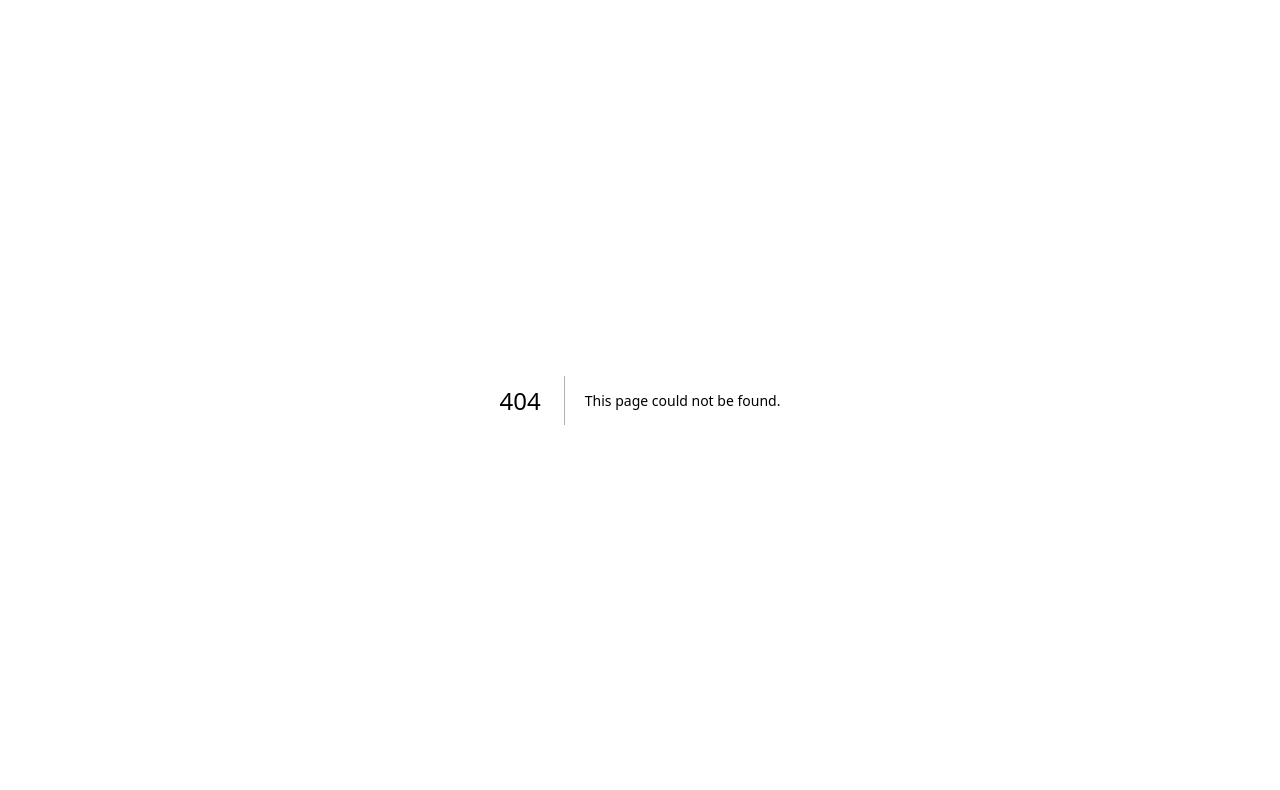
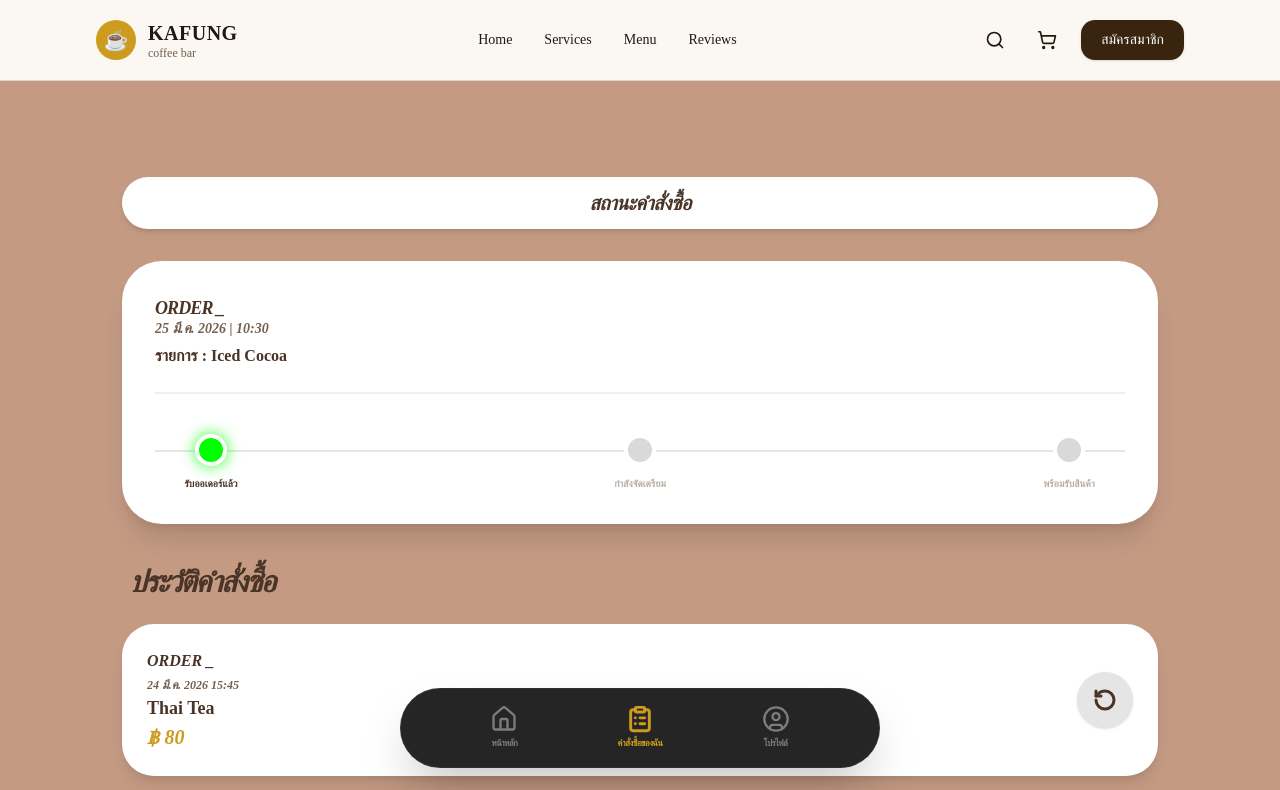
Before and after one commit to G10-Team-Project-SoftwareDev-1-Sec-1-68/coffe-shop, a Next.js app: page /orders in a window 1280 px wide. Before the commit this address had no page. Shown: the top 790 px of the page. Built offline with nearby package versions, Linux system fonts and the light colour scheme.

Commit message:
Add Floder orders

```diff
--- a/src/app/menu-2/page.jsx
+++ b/src/app/menu-2/page.jsx
@@ -1,9 +1,10 @@
 "use client";
 import * as React from "react";
 import { Coffee, CupSoda, Snowflake, CakeSlice, Candy, Home, ClipboardList, UserCircle } from "lucide-react";
+import Link from "next/link"; // 🟢 เพิ่ม Link สำหรับเชื่อมโยงหน้า
 import Header from "../components/Header";
 import MenuCard from "./MenuCard";
-import PromoBanner from "./PromoBanner"; // Import ส่วนโปรโมชั่นที่แยกออกมา
+import PromoBanner from "./PromoBanner";
 
 const KAFUNG_DATA = [
   { id: 1, nameEn: "Hot Espresso", descTh: "เอสเพรสโซ่ร้อน เข้มข้น หอมกรุ่นต้นตำรับ", price: 65, type: "hot", image: "/menu-images/hot-espresso.png" },
@@ -43,15 +44,11 @@ export default function KafungMenuPage() {
     <div className="min-h-screen bg-[var(--background)] pb-40 relative selection:bg-coffee-gold/30">
       <Header />
 
-      {/* 🟢 ปรับลด pt-48 เป็น pt-32 เพื่อเขยิบ Banner ขึ้นไปด้านบน */}
       <main className="max-w-[1200px] mx-auto pt-32 px-10">
-
-        {/* ส่วนโปรโมชั่น: ลดระยะห่างด้านล่างจาก mb-16 เป็น mb-10 */}
         <div className="mb-10">
           <PromoBanner />
         </div>
 
-        {/* Tab หมวดหมู่: ปรับ mb-16 เป็น mb-8 เพื่อให้รายการอาหารขึ้นมาเร็วขึ้น */}
         <div className="flex justify-center gap-5 mb-8 overflow-x-auto py-4 no-scrollbar">
           <CategoryTab label="ร้อน" icon={Coffee} active={activeTab === "hot"} onClick={() => setActiveTab("hot")} />
           <CategoryTab label="เย็น" icon={CupSoda} active={activeTab === "iced"} onClick={() => setActiveTab("iced")} />
@@ -60,7 +57,6 @@ export default function KafungMenuPage() {
           <CategoryTab label="อื่นๆ" icon={Candy} active={activeTab === "others"} onClick={() => setActiveTab("others")} />
         </div>
 
-        {/* รายการเมนู */}
         <div className="space-y-1 pb-32">
           {filteredData.length > 0 ? (
             filteredData.map((item) => <MenuCard key={item.id} item={item} />)
@@ -70,12 +66,27 @@ export default function KafungMenuPage() {
         </div>
       </main>
 
-      {/* Floating Bottom Nav */}
+      {/* --- 🧭 Floating Bottom Nav --- */}
       <div className="fixed bottom-8 left-1/2 -translate-x-1/2 w-full max-w-xl z-50 px-4">
         <div className="bg-coffee-dark/95 backdrop-blur-xl h-20 rounded-[2.5rem] shadow-2xl flex items-center justify-around px-10 border border-white/10 text-white">
-          <button className="flex flex-col items-center gap-1 text-coffee-gold transition-all"><Home size={28} strokeWidth={2.5} /><span className="text-xs font-bold uppercase tracking-tighter">หน้าหลัก</span></button>
-          <button className="flex flex-col items-center gap-1 opacity-50 hover:opacity-100 transition-all"><ClipboardList size={28} /><span className="text-xs font-bold uppercase tracking-tighter">คำสั่งซื้อ</span></button>
-          <button className="flex flex-col items-center gap-1 opacity-50 hover:opacity-100 transition-all"><UserCircle size={28} /><span className="text-xs font-bold uppercase tracking-tighter">โปรไฟล์</span></button>
+
+          {/* ปุ่มหน้าหลัก (Active) */}
+          <button className="flex flex-col items-center gap-1 text-coffee-gold transition-all">
+            <Home size={28} strokeWidth={2.5} />
+            <span className="text-xs font-bold uppercase tracking-tighter">หน้าหลัก</span>
+          </button>
+
+          {/* 🟢 ปุ่มคำสั่งซื้อ: กดแล้วเด้งไปหน้า /orders */}
+          <Link href="/orders" className="flex flex-col items-center gap-1 opacity-50 hover:opacity-100 hover:text-coffee-gold transition-all">
+            <ClipboardList size={28} />
+            <span className="text-xs font-bold uppercase tracking-tighter">คำสั่งซื้อ</span>
+          </Link>
+
+          {/* ปุ่มโปรไฟล์ */}
+          <button className="flex flex-col items-center gap-1 opacity-50 hover:opacity-100 transition-all">
+            <UserCircle size={28} />
+            <span className="text-xs font-bold uppercase tracking-tighter">โปรไฟล์</span>
+          </button>
         </div>
       </div>
 
--- /dev/null
+++ b/src/app/orders/OrderHistory.jsx
@@ -0,0 +1,30 @@
+"use client";
+import * as React from "react";
+import { RotateCcw } from "lucide-react";
+
+const HISTORY_DATA = [
+  { id: "001", date: "24 มี.ค. 2026", time: "15:45", menu: "Thai Tea", price: 80 },
+  { id: "002", date: "23 มี.ค. 2026", time: "09:20", menu: "Hot Latte", price: 75 },
+];
+
+export default function OrderHistory() {
+  return (
+    <div className="space-y-4">
+      <h2 className="text-[#4A3427] font-black text-3xl italic uppercase tracking-tighter mb-6 px-2">ประวัติคำสั่งซื้อ</h2>
+
+      {HISTORY_DATA.map((item) => (
+        <div key={item.id} className="bg-white rounded-[2rem] p-6 shadow-lg flex justify-between items-center border border-white/10 active:scale-95 transition-transform">
+          <div className="space-y-1">
+            <h4 className="text-[#4A3427] font-black text-base italic uppercase">Order _</h4>
+            <p className="text-muted-foreground text-xs font-bold italic">{item.date} {item.time}</p>
+            <p className="text-[#4A3427] font-black text-lg leading-tight">{item.menu}</p>
+            <p className="text-coffee-gold font-black text-xl italic mt-1">฿ {item.price}</p>
+          </div>
+          <button className="bg-[#E5E5E5] p-4 rounded-full text-[#4A3427] hover:bg-coffee-gold hover:text-white transition-all shadow-sm">
+            <RotateCcw size={24} strokeWidth={3} />
+          </button>
+        </div>
+      ))}
+    </div>
+  );
+}
--- /dev/null
+++ b/src/app/orders/OrderStatus.jsx
@@ -0,0 +1,39 @@
+"use client";
+import * as React from "react";
+
+export default function OrderStatus() {
+  return (
+    <div className="bg-white rounded-[2.5rem] p-8 shadow-xl mb-10 border border-white/20">
+      <div className="mb-6">
+        <h3 className="text-[#4A3427] font-black text-lg italic uppercase tracking-tighter">Order _</h3>
+        <p className="text-muted-foreground text-sm font-bold italic leading-none">25 มี.ค. 2026 | 10:30</p>
+        <p className="text-[#4A3427] font-black text-base mt-2">รายการ : Iced Cocoa</p>
+      </div>
+
+      <hr className="border-t-2 border-[#F0F0F0] mb-10" />
+
+      {/* Stepper Status */}
+      <div className="relative flex justify-between items-center px-4">
+        <div className="absolute top-4 left-0 w-full h-0.5 bg-[#E5E5E5] z-0"></div>
+
+        {/* Step 1 */}
+        <div className="relative z-10 flex flex-col items-center gap-3">
+          <div className="w-8 h-8 rounded-full bg-[#00FF00] shadow-[0_0_15px_rgba(0,255,0,0.8)] border-4 border-white"></div>
+          <span className="text-[10px] font-black text-[#4A3427] text-center w-20 leading-tight">รับออเดอร์แล้ว</span>
+        </div>
+
+        {/* Step 2 */}
+        <div className="relative z-10 flex flex-col items-center gap-3">
+          <div className="w-8 h-8 rounded-full bg-[#D9D9D9] border-4 border-white"></div>
+          <span className="text-[10px] font-black text-muted-foreground text-center w-20 leading-tight opacity-50">กำลังจัดเตรียม</span>
+        </div>
+
+        {/* Step 3 */}
+        <div className="relative z-10 flex flex-col items-center gap-3">
+          <div className="w-8 h-8 rounded-full bg-[#D9D9D9] border-4 border-white"></div>
+          <span className="text-[10px] font-black text-muted-foreground text-center w-20 leading-tight opacity-50">พร้อมรับสินค้า</span>
+        </div>
+      </div>
+    </div>
+  );
+}
--- /dev/null
+++ b/src/app/orders/page.jsx
@@ -0,0 +1,56 @@
+"use client";
+import * as React from "react";
+import { Home, ClipboardList, UserCircle } from "lucide-react";
+import Link from "next/link"; // 🟢 เพิ่ม Link สำหรับเชื่อมโยงกลับหน้าหลัก
+import Header from "../components/Header";
+import OrderStatus from "./OrderStatus"; // Import ส่วนสถานะ
+import OrderHistory from "./OrderHistory"; // Import ส่วนประวัติ
+
+export default function OrderPage() {
+  return (
+    <div className="min-h-screen bg-[#C49A83] pb-40 relative">
+      <Header />
+
+      <main className="max-w-[1100px] mx-auto pt-24 px-8">
+        {/* แถบหัวข้อ สถานะคำสั่งซื้อ */}
+        <div className="bg-white rounded-full py-3 px-10 shadow-md mb-8 inline-block w-full text-center">
+          <span className="text-[#4A3427] font-black text-xl italic uppercase tracking-tight">สถานะคำสั่งซื้อ</span>
+        </div>
+
+        {/* ส่วนประกอบที่แยกไฟล์ออกมา */}
+        <OrderStatus />
+        <OrderHistory />
+      </main>
+
+      {/* --- 🧭 Floating Bottom Nav --- */}
+      <div className="fixed bottom-8 left-1/2 -translate-x-1/2 w-full max-w-lg z-50 px-4">
+        <div className="bg-[#1a1a1a]/95 backdrop-blur-xl h-20 rounded-[3rem] shadow-2xl flex items-center justify-around px-10 border border-white/5 text-white">
+
+          {/* 🟢 ปุ่มหน้าหลัก: ใส่ Link เพื่อให้กดแล้วกลับไปหน้าเมนู */}
+          <Link href="/menu-2" className="flex flex-col items-center gap-1 opacity-40 hover:opacity-100 hover:text-coffee-gold transition-all">
+            <Home size={28} />
+            <span className="text-[9px] font-black uppercase tracking-tighter">หน้าหลัก</span>
+          </Link>
+
+          {/* ปุ่มคำสั่งซื้อ (Active หน้านี้) */}
+          <button className="flex flex-col items-center gap-1 text-coffee-gold cursor-default">
+            <ClipboardList size={28} strokeWidth={2.5} />
+            <span className="text-[9px] font-black uppercase tracking-tighter">คำสั่งซื้อของฉัน</span>
+          </button>
+
+          {/* ปุ่มโปรไฟล์ */}
+          <button className="flex flex-col items-center gap-1 opacity-40 hover:opacity-100 transition-all">
+            <UserCircle size={28} />
+            <span className="text-[9px] font-black uppercase tracking-tighter">โปรไฟล์</span>
+          </button>
+
+        </div>
+      </div>
+
+      <style jsx global>{`
+        * { font-family: 'Playpen Sans', cursive !important; }
+        .no-scrollbar::-webkit-scrollbar { display: none; }
+      `}</style>
+    </div>
+  );
+}
```
